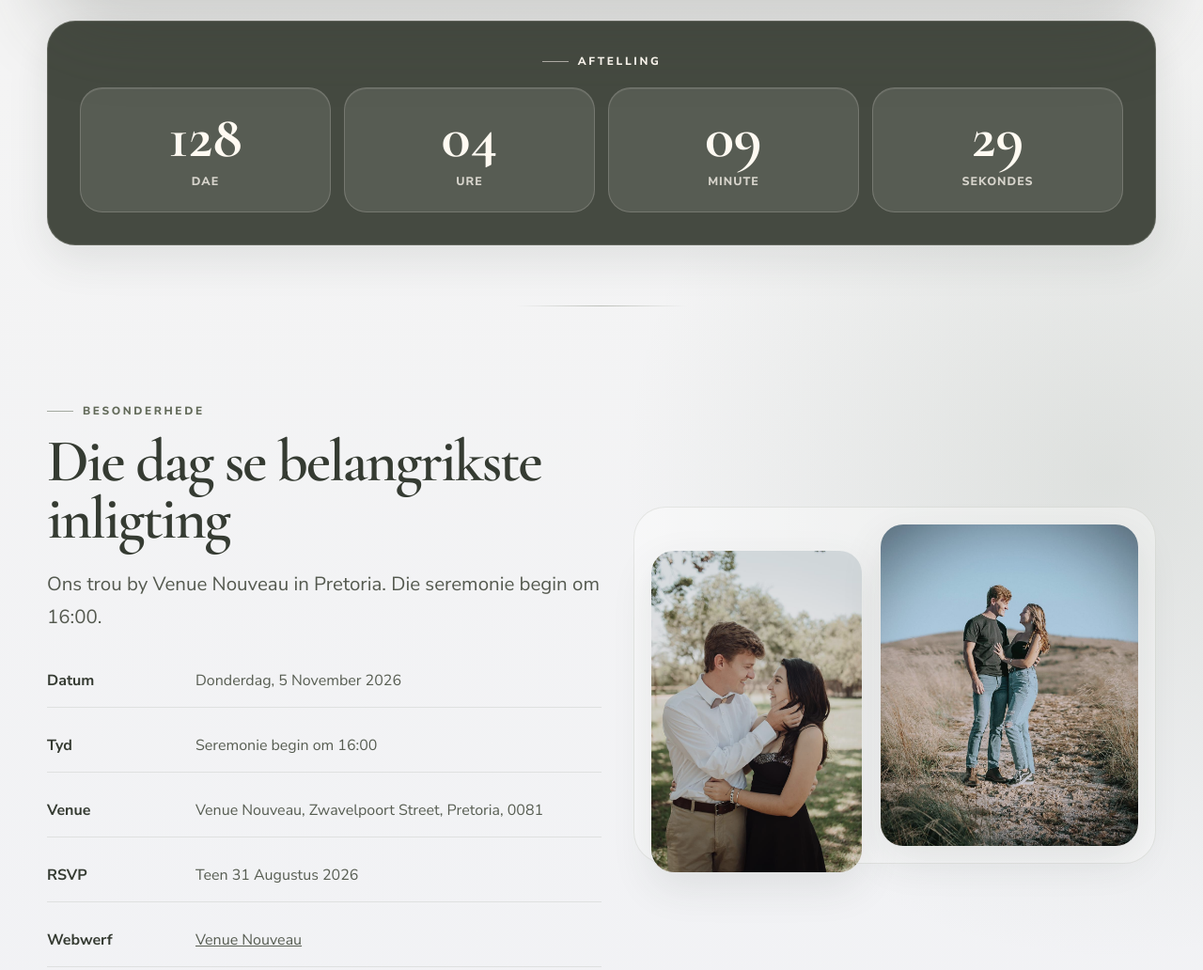
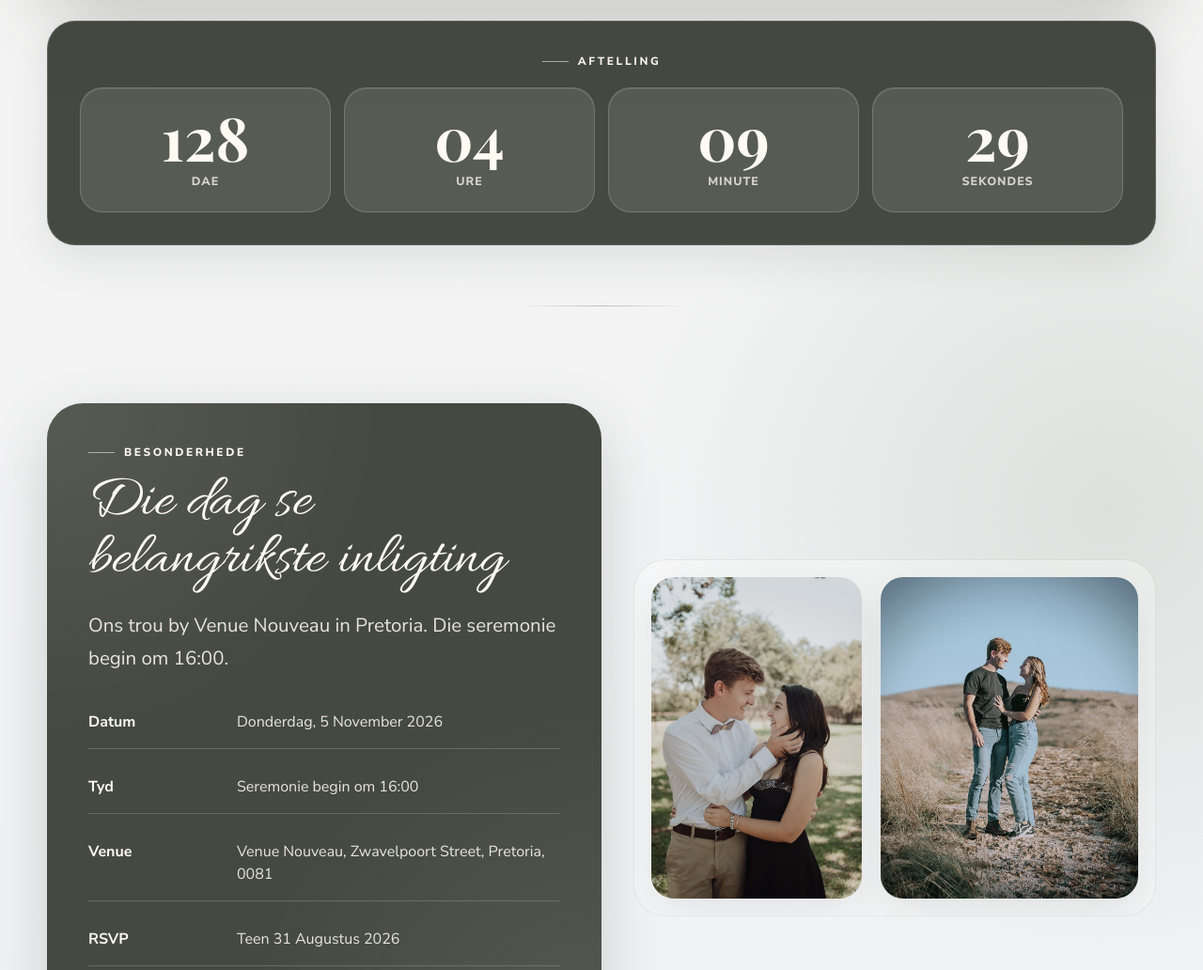
Before and after one commit to Kobusodl/wedding-site, a website: page public/index.html in a window 1280 px wide. Shown: the part 1426-2458 px from the top of the page at 94% size. Drawn offline with nearby package versions, Linux system fonts and the light colour scheme.

Commit message:
Update: font

```diff
--- a/public/assets/css/styles.css
+++ b/public/assets/css/styles.css
@@ -1,7 +1,8 @@
-@import url('https://fonts.googleapis.com/css2?family=Cormorant+Garamond:wght@500;600;700&family=Nunito+Sans:wght@400;500;600;700;800&display=swap');
+@import url('https://fonts.googleapis.com/css2?family=Allura&family=Nunito+Sans:wght@400;500;600;700;800&family=Playfair+Display:wght@500;600;700&display=swap');
 
 :root {
-  --font-heading: "Cormorant Garamond", Georgia, serif;
+  --font-script: "Allura", cursive;
+  --font-heading: "Playfair Display", Georgia, serif;
   --font-body: "Nunito Sans", Arial, sans-serif;
   --olive-dark: #626A59;
   --olive-deep: #343b31;
@@ -49,6 +50,50 @@ h3 {
   font-family: var(--font-heading);
 }
 
+.eyebrow,
+.btn,
+.nav-links,
+.form-row label,
+.detail-line strong,
+.info-card h3,
+.media-card label,
+.download-link,
+.selection-strip span,
+th,
+.stat span,
+.meta-pill strong,
+.meta-pill span {
+  font-family: var(--font-body);
+}
+
+.brand,
+.hero-title,
+.display-title,
+.hero-date,
+.save-date-details h2,
+.save-date-photo-card p,
+#kleredrag .section-title,
+#besonderhede .section-title,
+#rsvp-kortpad .section-title,
+#skedule .section-title,
+#akkommodasie .section-title,
+#bydrae .section-title,
+#vrae .section-title,
+#gallery-preview .section-title,
+.gallery-card .section-title,
+.script-title {
+  font-family: var(--font-script);
+  font-weight: 400;
+  letter-spacing: normal;
+}
+
+.section-title,
+.page-hero-card .section-title,
+.admin-page .section-title {
+  font-family: var(--font-heading);
+  font-weight: 600;
+}
+
 .skip-link {
   position: absolute;
   left: -999px;
@@ -91,6 +136,12 @@ h3 {
 .display-title { font-size: clamp(3.8rem, 9vw, 8.5rem); }
 .section-title { font-size: clamp(2.35rem, 5vw, 4.5rem); }
 .hero-title { font-size: clamp(3rem, 7vw, 7rem); }
+.display-title,
+.hero-title {
+  font-family: var(--font-script);
+  font-weight: 400;
+  letter-spacing: normal;
+}
 .lead {
   font-size: clamp(1.08rem, 1.6vw, 1.32rem);
   color: #54594f;
@@ -117,7 +168,8 @@ h3 {
   gap: 28px;
 }
 .brand {
-  font-family: var(--font-heading);
+  font-family: var(--font-script);
+  font-weight: 400;
   font-size: 1.55rem;
   color: var(--olive-deep);
   text-decoration: none;
@@ -228,8 +280,9 @@ h3 {
   margin: 24px auto 0;
 }
 .mobile-section-nav h2 {
-  font-family: var(--font-heading);
+  font-family: var(--font-body);
   font-size: 1.7rem;
+  font-weight: 800;
   margin: 0 0 12px;
   color: var(--olive-deep);
 }
@@ -376,14 +429,16 @@ h3 {
 
 .save-date-photo-frame.image-missing::before {
   content: "Kobus & Anika";
-  font-family: var(--font-heading);
+  font-family: var(--font-script);
+  font-weight: 400;
   font-size: 2rem;
   color: var(--olive-dark);
 }
 
 .save-date-photo-card p {
   margin: 18px 0 2px;
-  font-family: var(--font-heading);
+  font-family: var(--font-script);
+  font-weight: 400;
   font-size: clamp(1.55rem, 3vw, 2.1rem);
   line-height: 1;
 }
@@ -531,7 +586,13 @@ h3 {
   top: 6px;
   box-shadow: 0 0 0 8px rgba(98,106,89,.1);
 }
-.timeline-item strong { display: block; color: var(--olive-deep); font-size: 1.08rem; }
+.timeline-item strong {
+  display: block;
+  color: var(--olive-deep);
+  font-family: var(--font-body);
+  font-size: 1.08rem;
+  font-weight: 800;
+}
 .timeline-item span { color: var(--muted); line-height: 1.6; }
 
 .form {
@@ -1129,7 +1190,8 @@ td { color: #4f564c; }
 
 /* Premium wedding visual system */
 :root {
-  --font-heading: "Cormorant Garamond", Georgia, serif;
+  --font-script: "Allura", cursive;
+  --font-heading: "Playfair Display", Georgia, serif;
   --font-body: "Nunito Sans", Arial, sans-serif;
   --olive-dark: #626A59;
   --olive-deep: #353b32;
@@ -1226,7 +1288,42 @@ body::before {
 
 .brand {
   font-size: 1.7rem;
-  letter-spacing: -.025em;
+  font-family: var(--font-script);
+  font-weight: 400;
+  letter-spacing: normal;
+}
+
+.hero-title,
+.display-title,
+.hero-date,
+.save-date-details h2,
+.save-date-photo-card p,
+#kleredrag .section-title,
+#besonderhede .section-title,
+#rsvp-kortpad .section-title,
+#skedule .section-title,
+#akkommodasie .section-title,
+#bydrae .section-title,
+#vrae .section-title,
+#gallery-preview .section-title,
+.gallery-card .section-title,
+.script-title {
+  font-family: var(--font-script);
+  font-weight: 400;
+  letter-spacing: normal;
+}
+
+.section-title,
+.page-hero-card .section-title,
+.admin-page .section-title {
+  font-family: var(--font-heading);
+  font-weight: 600;
+}
+
+.script-title {
+  font-family: var(--font-script);
+  font-weight: 400;
+  letter-spacing: normal;
 }
 
 .nav-links a {
@@ -1453,9 +1550,10 @@ body::before {
 
 .hero-date {
   margin: 22px 0 0;
-  font-family: var(--font-heading);
+  font-family: var(--font-script);
+  font-weight: 400;
   font-size: clamp(1.35rem, 2vw, 1.9rem);
-  letter-spacing: .08em;
+  letter-spacing: normal;
   color: rgba(255, 255, 255, .94);
 }
 
@@ -1524,6 +1622,45 @@ body::before {
 .photo-pair img:last-child {
   aspect-ratio: 4 / 5;
   object-position: center;
+}
+
+#besonderhede .split > .fade-in:first-child {
+  padding: clamp(24px, 4vw, 44px);
+  border-radius: 38px;
+  background:
+    radial-gradient(circle at 0% 0%, rgba(239, 225, 220, .11), transparent 22rem),
+    radial-gradient(circle at 100% 100%, rgba(198, 203, 202, .12), transparent 24rem),
+    #454A41;
+  color: #fffaf2;
+  box-shadow: 0 24px 64px rgba(53, 59, 50, .2);
+}
+
+#besonderhede .split > .fade-in:first-child .eyebrow,
+#besonderhede .split > .fade-in:first-child .section-title,
+#besonderhede .split > .fade-in:first-child .lead,
+#besonderhede .split > .fade-in:first-child .detail-line strong,
+#besonderhede .split > .fade-in:first-child .detail-line span,
+#besonderhede .split > .fade-in:first-child .detail-line a {
+  color: #fffaf2;
+}
+
+#besonderhede .split > .fade-in:first-child .lead,
+#besonderhede .split > .fade-in:first-child .detail-line span {
+  opacity: .88;
+}
+
+#besonderhede .split > .fade-in:first-child .detail-line {
+  border-bottom-color: rgba(255, 250, 242, .18);
+}
+
+#besonderhede .photo-pair {
+  overflow: hidden;
+  background: rgba(255, 255, 255, .38);
+  border-color: rgba(98, 106, 89, .13);
+}
+
+#besonderhede .photo-pair img:first-child {
+  transform: none;
 }
 
 .single-photo {
@@ -1969,6 +2106,11 @@ select {
     padding: 10px;
     gap: 10px;
     border-radius: 24px;
+  }
+
+  #besonderhede .split > .fade-in:first-child {
+    padding: 20px;
+    border-radius: 28px;
   }
 
   .photo-pair img {
```
Also changed, not shown: public/rsvp/index.html (+1 -1 lines), public/assets/images/dress-code-5.jpg, 1 other file.
